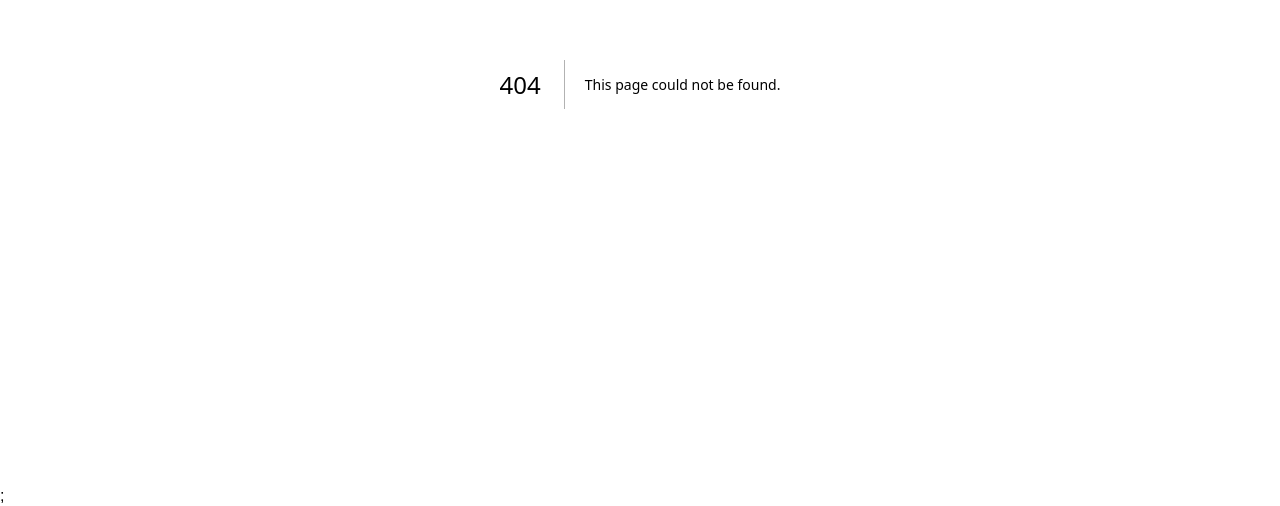
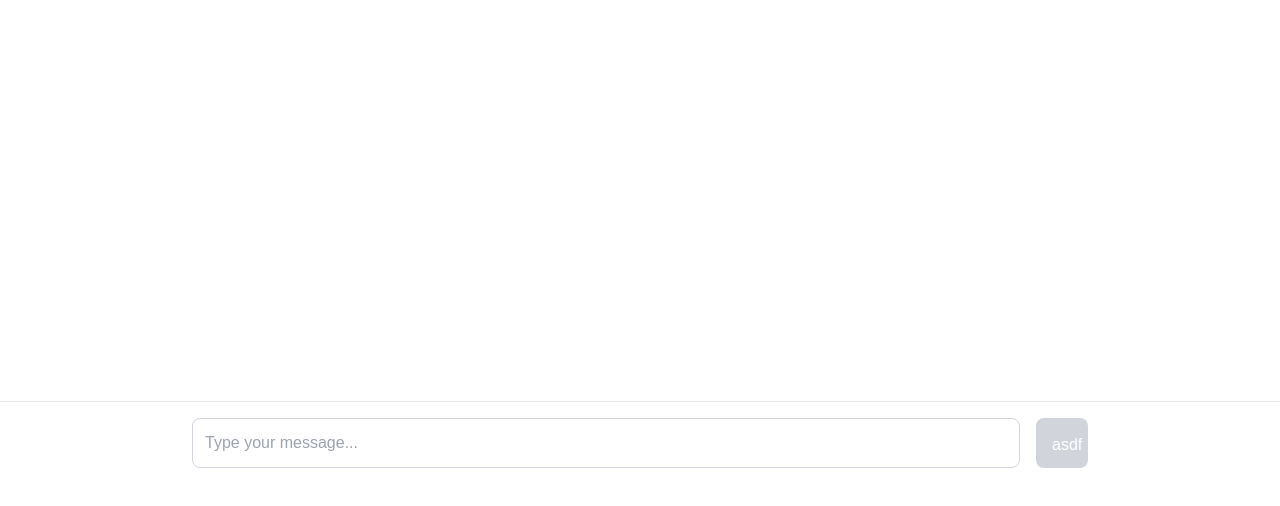
Before and after one commit to yusufsallam64/reminisce, a Next.js app: page /chat in a window 1280 px wide. Before the commit this address had no page. Shown: the part 316-822 px from the top of the page. After the commit the page ends 800 px from the top, so only its background shows below. Built offline with nearby package versions, Linux system fonts and the light colour scheme.

Commit message:
Basic REST connection to CF worker api

```diff
--- /dev/null
+++ b/src/pages/api/model/cf.ts
@@ -0,0 +1,108 @@
+import type { NextApiRequest, NextApiResponse } from "next";
+
+if (!process.env.CF_API_TOKEN || !process.env.CF_ACCOUNT_ID) {
+  throw new Error("Missing required environment variables: CF_API_TOKEN and/or CF_ACCOUNT_ID");
+}
+
+if(!process.env.CF_LLM_MODEL) {
+  throw new Error("Missing required environment variable: CF_LLM_MODEL");
+}
+
+interface Message {
+  role: 'system' | 'user' | 'assistant';
+  content: string;
+}
+
+interface AIRequest {
+  messages: Message[];
+}
+
+interface AIResponse {
+  result: {
+    response: string;
+  };
+  success: boolean;
+  errors: any[];
+  messages: any[];
+}
+
+type Data = {
+  modelResponse: string;
+};
+
+export default async function handler(
+  req: NextApiRequest,
+  res: NextApiResponse<Data>,
+) {
+  console.log("req method:", req.method);
+  if(!req.method || req.method !== "POST") {
+    res.status(405).json({modelResponse: "Method not allowed"});
+    return;
+  }
+
+  if(!req.body || !req.body.conversationMessages) {
+    res.status(400).json({modelResponse: "Bad request"});
+    return;
+  }
+
+  const { conversationMessages } = req.body;
+
+  const messages: Message[] = conversationMessages.map((message: any) => {
+    return {
+      role: message.role,
+      content: message.content,
+    };
+  });
+
+  // {
+  // messages: [
+  //   {
+  //     role: "system",
+  //     content: "You are an incredibly mean assistant that helps write insults towards lemons",
+  //   },
+  //   {
+  //     role: "user",
+  //     content: "Write a short story about a papaya",
+  //   },
+  // ],
+
+  const modelResponse = await run({ messages });
+
+  if(!modelResponse.success) {
+    res.status(500).json({modelResponse: modelResponse.errors.map((error) => error.message).join(", ")});
+    return;
+  }
+
+  res.status(200).json({ modelResponse: modelResponse.result.response });
+  return;
+}
+
+async function run(input: AIRequest): Promise<AIResponse> {
+  const model = process.env.CF_LLM_MODEL;
+  console.log("Executing model with input: ", input);
+  try {
+    const response = await fetch(
+      `https://api.cloudflare.com/client/v4/accounts/${process.env.CF_ACCOUNT_ID}/ai/run/${model}`,
+      {
+        headers: {
+          Authorization: `Bearer ${process.env.CF_API_TOKEN}`,
+          'Content-Type': 'application/json',
+        },
+        method: 'POST',
+        body: JSON.stringify(input),
+      }
+    );
+
+    if (!response.ok) {
+      throw new Error(`HTTP error! status: ${response.status}`);
+    }
+
+    const result: AIResponse = await response.json();
+    return result;
+  } catch (error) {
+    if (error instanceof Error) {
+      throw new Error(`Failed to run AI model: ${error.message}`);
+    }
+    throw error;
+  }
+}
--- /dev/null
+++ b/src/pages/chat.tsx
@@ -0,0 +1,90 @@
+import React, { useState, useCallback } from 'react';
+
+const ChatInput = () => {
+  const [message, setMessage] = useState('');
+  const [isLoading, setIsLoading] = useState(false);
+  const [error, setError] = useState('');
+
+  const handleSubmit = useCallback(async (e: React.FormEvent) => {
+    e.preventDefault();
+    if (!message.trim()) return;
+
+    setIsLoading(true);
+    setError('');
+
+    try {
+      const response = await fetch('/api/model/cf', {
+        method: 'POST',
+        headers: {
+          'Content-Type': 'application/json',
+        },
+        body: JSON.stringify({
+          conversationMessages: [
+            {
+              role: 'user',
+              content: message.trim(),
+            },
+          ],
+        }),
+      });
+
+      if (!response.ok) {
+        throw new Error('Failed to send message');
+      }
+
+      const data = await response.json();
+      console.log('Response:', data);
+
+      // Clear input after successful submission
+      setMessage('');
+
+    } catch (err) {
+      setError(err instanceof Error ? err.message : 'An error occurred');
+    } finally {
+      setIsLoading(false);
+    }
+  }, [message]);
+
+  return (
+    <div className="fixed bottom-0 left-0 right-0 bg-white border-t border-gray-200 p-4">
+      <form onSubmit={handleSubmit} className="max-w-4xl mx-auto">
+        <div className="flex gap-4">
+          <div className="flex-1">
+            <div className="relative">
+              <input
+                type="text"
+                value={message}
+                onChange={(e) => setMessage(e.target.value)}
+                placeholder="Type your message..."
+                className="w-full p-3 pr-12 rounded-lg border border-gray-300 focus:outline-none focus:ring-2 focus:ring-blue-500 focus:border-transparent"
+                disabled={isLoading}
+              />
+              {error && (
+                <p className="absolute -top-6 left-0 text-sm text-red-500">
+                  {error}
+                </p>
+              )}
+            </div>
+          </div>
+          <button
+            type="submit"
+            disabled={isLoading || !message.trim()}
+            className={`px-4 py-2 rounded-lg flex items-center justify-center ${
+              isLoading || !message.trim()
+                ? 'bg-gray-300 cursor-not-allowed'
+                : 'bg-blue-500 hover:bg-blue-600'
+            } text-white transition-colors`}
+          >
+            {isLoading ? (
+              <div className="w-6 h-6 border-2 border-white border-t-transparent rounded-full animate-spin" />
+            ) : (
+              <div className="w-5 h-5">asdf</div>
+            )}
+          </button>
+        </div>
+      </form>
+    </div>
+  );
+};
+
+export default ChatInput;
--- a/tsconfig.json
+++ b/tsconfig.json
@@ -17,6 +17,6 @@
       "@/*": ["./src/*"]
     }
   },
-  "include": ["next-env.d.ts", "**/*.ts", "**/*.tsx"],
+  "include": ["next-env.d.ts", "**/*.ts", "**/*.tsx", "src/pages/api/model/cf.ts"],
   "exclude": ["node_modules"]
 }
```
